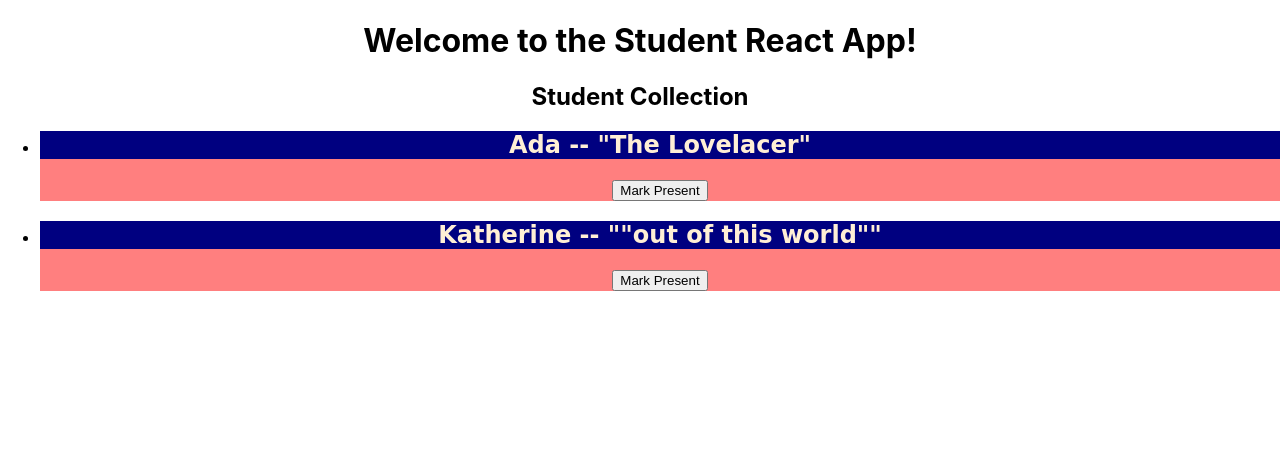
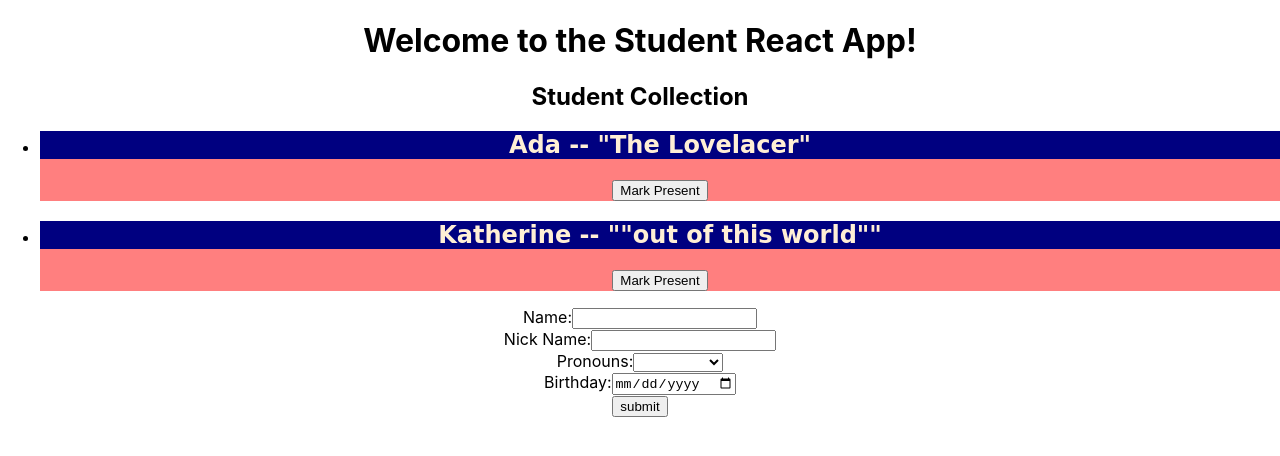
Before and after one commit to Ada-C12/branches-student-react, a React (Create React App) app: page / in a window 1280 px wide. Shown: the top 456 px of the page. Built offline with nearby package versions, Linux system fonts and the light colour scheme.

Commit message:
new student form

```diff
--- /dev/null
+++ b/src/components/NewStudentForm.js
@@ -0,0 +1,140 @@
+import React, { Component } from 'react';
+import PropTypes from 'prop-types';
+
+class NewStudentForm extends Component {
+  constructor(props) {
+    super(props);
+
+    this.state = {
+      name: '',
+      nickName: '',
+      pronouns: '',
+      birthday: '',
+    }
+  }
+
+  onNameChange = (event) => {
+    const name = event.target.value;
+
+    // this.setState({
+    //   name,
+    // });
+    this.setState({
+      name: name,
+    });
+  }
+
+  onNickNameChange = (event) => {
+    const nickName = event.target.value;
+
+    this.setState({
+      nickName,
+    });
+
+  }
+
+  onPronounsChange = (event) => {
+    const pronouns = event.target.value;
+
+    this.setState({
+      pronouns,
+    });
+  }
+
+  onBirthdayChange = (event) => {
+    const birthday = event.target.value;
+
+    this.setState({
+      birthday,
+    });
+  }
+
+  onSubmitStudent = (event) => {
+    // Stop the default page reload
+    event.preventDefault();
+
+    const student = {
+      name: this.state.name,
+      nickName: this.state.nickName,
+      pronouns: this.state.pronouns,
+      birthday: this.state.birthday,
+      isPresent: false,
+    }
+
+    this.props.addStudentCallback(student);
+    this.setState({
+      name: '',
+      nickName: '',
+      pronouns: '',
+      birthday: '',
+    });
+  }
+
+
+  render () {
+    console.log(this.state.name);
+    return (
+      <form
+        name="new-student-form"
+        id="new-student-form"
+        onSubmit={this.onSubmitStudent}
+      >
+        <div>
+          <label htmlFor="name">Name:</label>
+          <input
+            name="name"
+            id="name"
+            type="text"
+            onChange={this.onNameChange}
+            value={this.state.name}
+          />
+        </div>
+        <div>
+          <label htmlFor="nickName">Nick Name:</label>
+          <input
+            name="nickName"
+            id="nickName"
+            type="text"
+            onChange={this.onNickNameChange}
+            value={this.state.nickName}
+          />
+        </div>
+        <div>
+          <label htmlFor="pronouns">Pronouns:</label>
+          <select
+            name="pronouns"
+            id="pronouns"
+            onChange={this.onPronounsChange}
+            value={this.state.pronouns}
+          >
+            <option value=""></option>
+
+            <option value="she/her">She/Her</option>
+            <option value="they/them">They/Them</option>
+            <option value="he/him">He/Him</option>
+            <option value="xe/xir">xe/xir</option>
+          </select>
+        </div>
+        <div>
+          <label htmlFor="birthday">Birthday:</label>
+          <input
+            name="birthday"
+            id="birthday"
+            type="date"
+            onChange={this.onBirthdayChange}
+            value={this.state.birthday}
+          />
+        </div>
+        <div>
+          <input type="submit" value="submit" />
+        </div>
+      </form>
+    );
+  }
+}
+
+NewStudentForm.propTypes = {
+  addStudentCallback: PropTypes.func.isRequired,
+};
+
+export default NewStudentForm;
--- a/src/components/StudentCollection.js
+++ b/src/components/StudentCollection.js
@@ -1,5 +1,6 @@
 import React from 'react';
 import Student from './Student';
+import NewStudentForm from './NewStudentForm';
 
 class StudentCollection extends React.Component {
 
@@ -36,7 +37,17 @@ class StudentCollection extends React.Component {
     });
   }
 
-  render() {
+  addStudent = (student) => {
+    console.log(`Adding Student ${ student }`);
+    const { students } = this.state;
+
+    students.push(student);
+    this.setState({
+      students,
+    });
+  }
+
+  render () {
     const studentComponents = this.state.students.map((student, i) => {
       return (
         <li key={i}>
@@ -59,6 +70,7 @@ class StudentCollection extends React.Component {
         <ul>
           {studentComponents}
         </ul>
+        <NewStudentForm addStudentCallback={this.addStudent} />
       </section>
     );
   }
```
